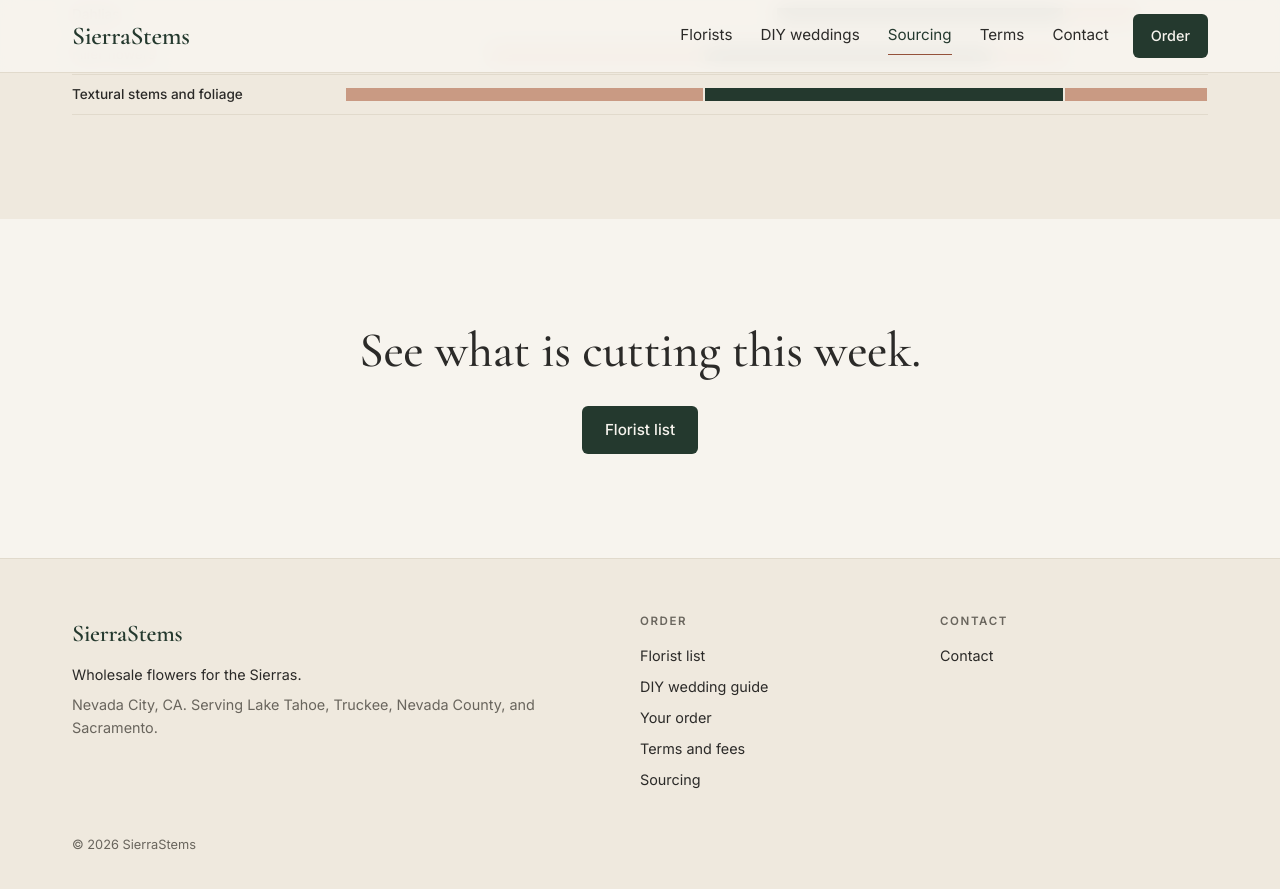
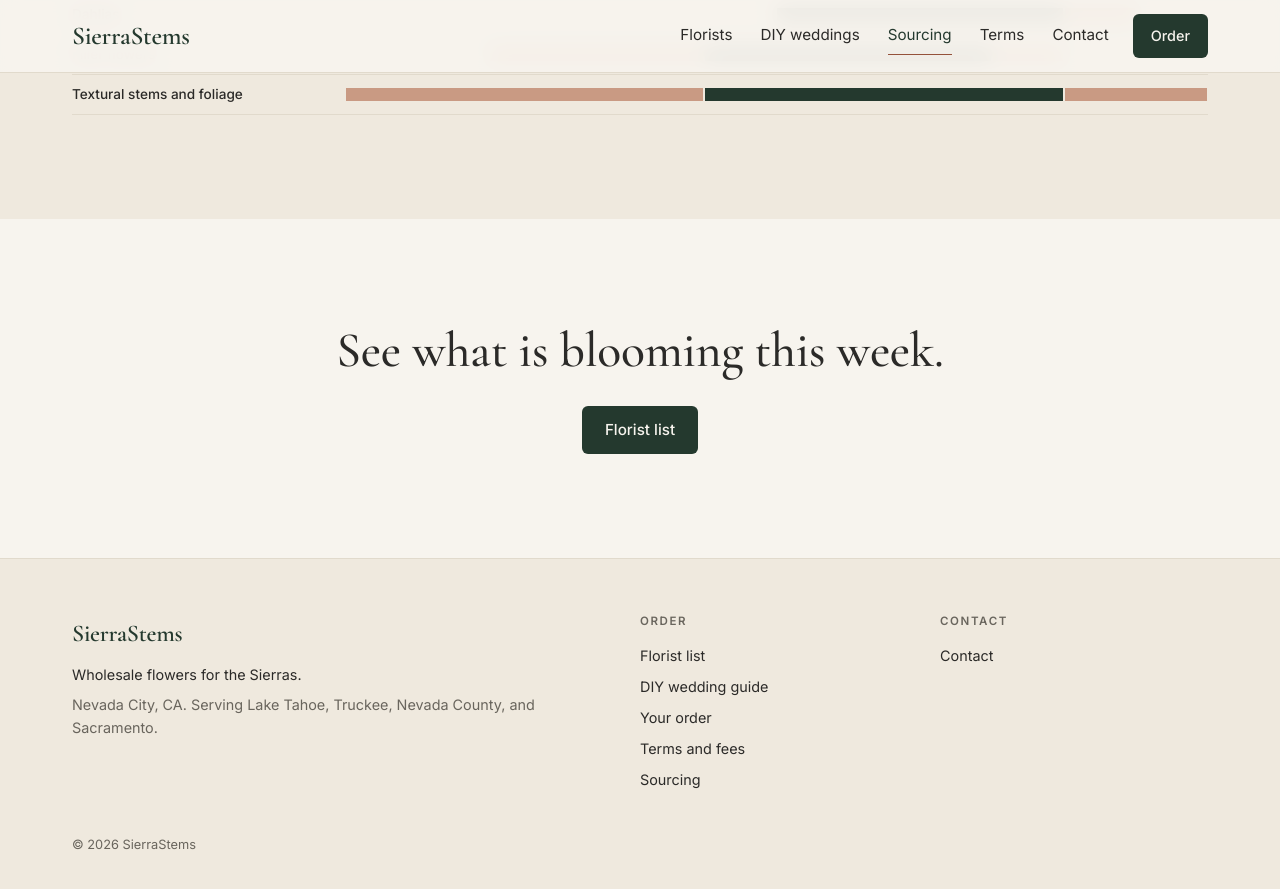
Before and after one commit to jshplhm/sierrastems, a Jekyll site: the page built from sourcing/index.html, in a window 1280 px wide and 900 px high, scrolled down 2149 px. Shown: the top 889 px of the window. Built offline with Jekyll 4.4.1, drawn with Linux system fonts in a browser that asks for light colours.

Commit message:
Copy: blooming, not cutting
Co-Authored-By: Claude Opus 5.5 <noreply@anthropic.com>
Claude-Session: https://claude.ai/code/session_012d4NNuewE3eRgMimwUo1TE

```diff
--- a/assets/js/availability.js
+++ b/assets/js/availability.js
@@ -201,7 +201,7 @@
     paintBar();
     if (!items.length) {
       list.innerHTML = '';
-      countEl.textContent = 'The list is being updated. Check back soon, or contact us for what is cutting.';
+      countEl.textContent = 'The list is being updated. Check back soon, or contact us for what is blooming.';
     }
   });
   }
--- a/contact/index.html
+++ b/contact/index.html
@@ -8,7 +8,7 @@ body_class: page-contact
 <section class="page-head wrap">
   <p class="eyebrow">Contact</p>
   <h1 class="h-page">Talk to us</h1>
-  <p class="lede">Trade accounts and codes, standing orders, DIY wedding questions, and what is cutting next week.</p>
+  <p class="lede">Trade accounts and codes, standing orders, DIY wedding questions, and what is blooming next week.</p>
 </section>
 
 <div class="wrap contact-grid">
--- a/sourcing/index.html
+++ b/sourcing/index.html
@@ -65,6 +65,6 @@ body_class: page-sourcing
 </section>
 
 <section class="section wrap area">
-  <h2 class="h-display">See what is cutting this week.</h2>
+  <h2 class="h-display">See what is blooming this week.</h2>
   <div class="actions"><a class="btn btn-primary" href="{{ '/availability/' | relative_url }}">Florist list</a></div>
 </section>
```
